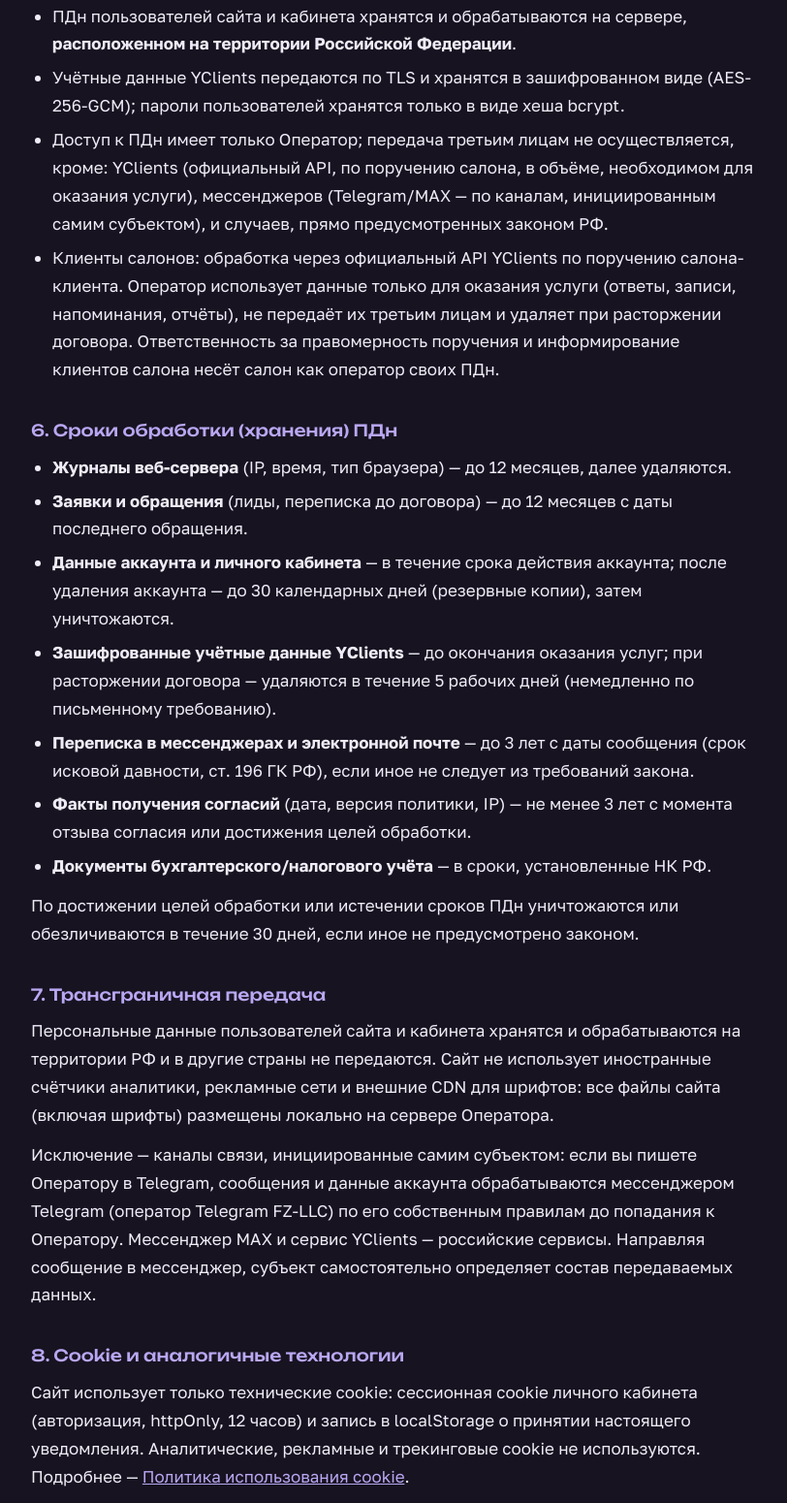
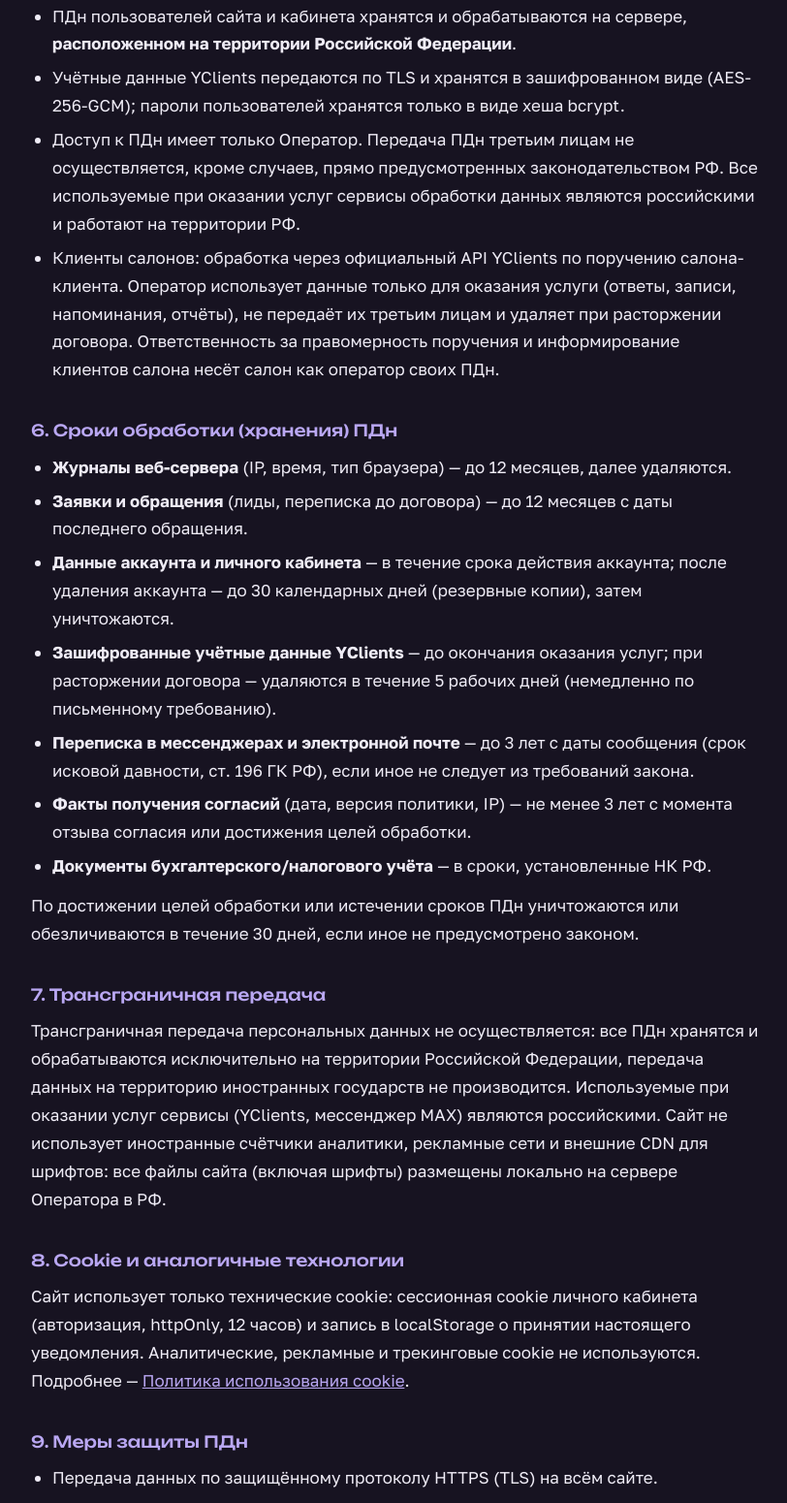
Before and after one commit to Kurgaevm/levelup-site, a plain HTML site: page privacy.html in a window 1280 px wide. Shown: the part 2215-3765 px from the top of the page at 97% size, without its empty margins (232-1044 px from the left). Drawn offline with Linux system fonts and the light colour scheme.

Commit message:
152-ФЗ: убраны упоминания передачи данных третьим лицам и трансграничной передачи (Telegram FZ-LLC); позиционирование только РФ

```diff
--- a/privacy.html
+++ b/privacy.html
@@ -120,7 +120,7 @@ footer .links a{color:var(--muted);margin-right:14px}
   <ul>
     <li>ПДн пользователей сайта и кабинета хранятся и обрабатываются на сервере, <b>расположенном на территории Российской Федерации</b>.</li>
     <li>Учётные данные YClients передаются по TLS и хранятся в зашифрованном виде (AES-256-GCM); пароли пользователей хранятся только в виде хеша bcrypt.</li>
-    <li>Доступ к ПДн имеет только Оператор; передача третьим лицам не осуществляется, кроме: YClients (официальный API, по поручению салона, в объёме, необходимом для оказания услуги), мессенджеров (Telegram/MAX — по каналам, инициированным самим субъектом), и случаев, прямо предусмотренных законом РФ.</li>
+    <li>Доступ к ПДн имеет только Оператор. Передача ПДн третьим лицам не осуществляется, кроме случаев, прямо предусмотренных законодательством РФ. Все используемые при оказании услуг сервисы обработки данных являются российскими и работают на территории РФ.</li>
     <li>Клиенты салонов: обработка через официальный API YClients по поручению салона-клиента. Оператор использует данные только для оказания услуги (ответы, записи, напоминания, отчёты), не передаёт их третьим лицам и удаляет при расторжении договора. Ответственность за правомерность поручения и информирование клиентов салона несёт салон как оператор своих ПДн.</li>
   </ul>
 
@@ -137,8 +137,7 @@ footer .links a{color:var(--muted);margin-right:14px}
   <p>По достижении целей обработки или истечении сроков ПДн уничтожаются или обезличиваются в течение 30 дней, если иное не предусмотрено законом.</p>
 
   <h2>7. Трансграничная передача</h2>
-  <p>Персональные данные пользователей сайта и кабинета хранятся и обрабатываются на территории РФ и в другие страны не передаются. Сайт не использует иностранные счётчики аналитики, рекламные сети и внешние CDN для шрифтов: все файлы сайта (включая шрифты) размещены локально на сервере Оператора.</p>
-  <p>Исключение — каналы связи, инициированные самим субъектом: если вы пишете Оператору в Telegram, сообщения и данные аккаунта обрабатываются мессенджером Telegram (оператор Telegram FZ-LLC) по его собственным правилам до попадания к Оператору. Мессенджер MAX и сервис YClients — российские сервисы. Направляя сообщение в мессенджер, субъект самостоятельно определяет состав передаваемых данных.</p>
+  <p>Трансграничная передача персональных данных не осуществляется: все ПДн хранятся и обрабатываются исключительно на территории Российской Федерации, передача данных на территорию иностранных государств не производится. Используемые при оказании услуг сервисы (YClients, мессенджер MAX) являются российскими. Сайт не использует иностранные счётчики аналитики, рекламные сети и внешние CDN для шрифтов: все файлы сайта (включая шрифты) размещены локально на сервере Оператора в РФ.</p>
 
   <h2>8. Cookie и аналогичные технологии</h2>
   <p>Сайт использует только технические cookie: сессионная cookie личного кабинета (авторизация, httpOnly, 12 часов) и запись в localStorage о принятии настоящего уведомления. Аналитические, рекламные и трекинговые cookie не используются. Подробнее — <a href="/cookies">Политика использования cookie</a>.</p>
```
Also changed, not shown: consent.html (+1 -1 lines).
